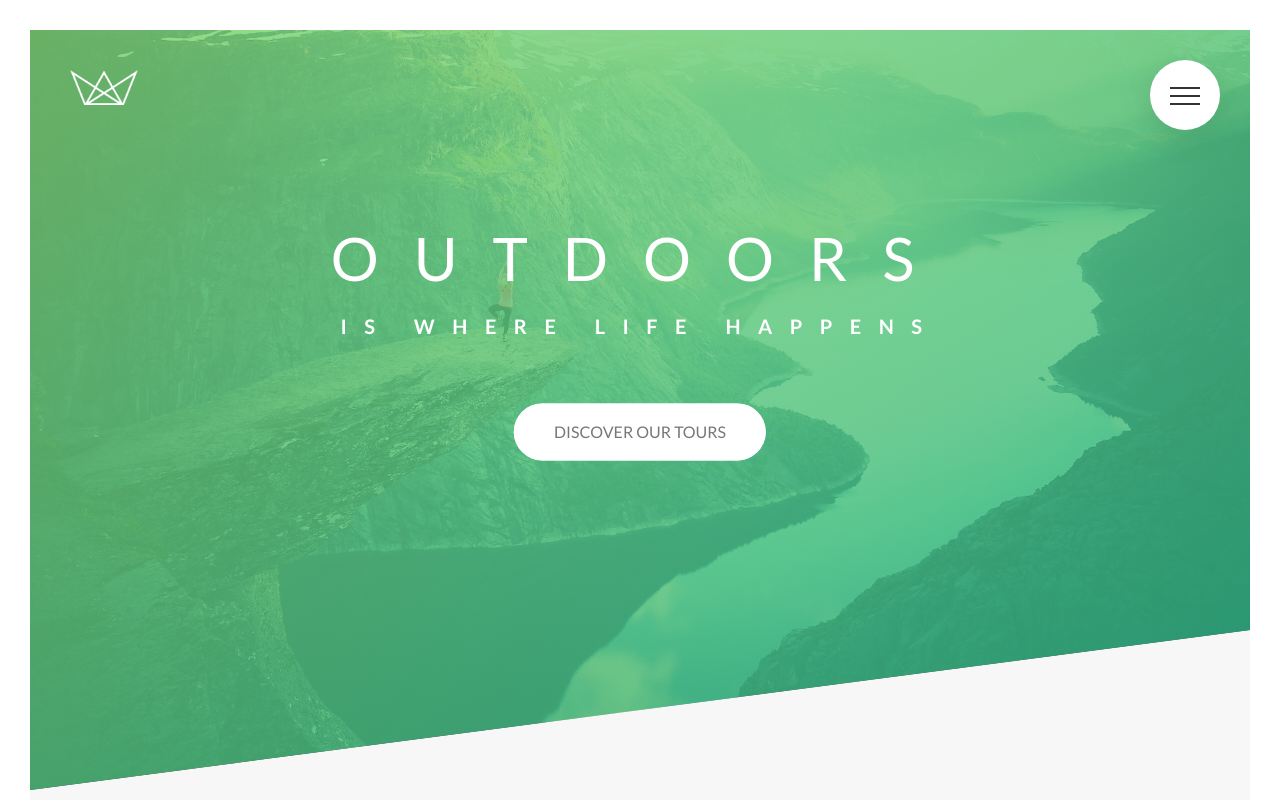
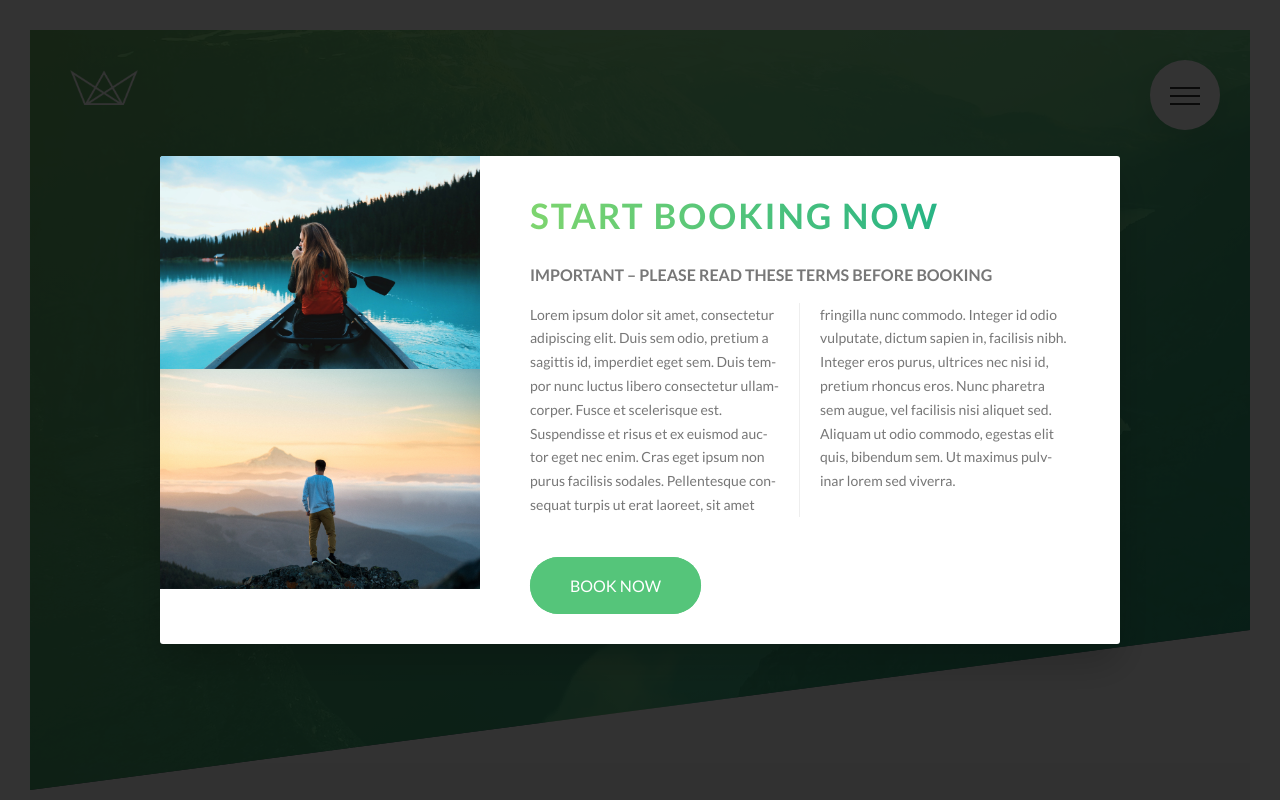
Before and after one commit to JoseManuelMunozManzano/natours, a website: page index.html in a window 1280 px wide. Shown: the top 800 px of the page. Drawn offline with Linux system fonts and the light colour scheme.

Commit message:
Building a pure CSS popup - Part 1

```diff
--- a/index.html
+++ b/index.html
@@ -383,6 +383,25 @@
           </div>
         </footer>
 
+        <!-- Pop-up -->
+        <div class="popup">
+          <div class="popup__content">
+             <!-- How to make two boxes side by side having automatically the same height -->
+             <div class="popup__left">
+              <img src="img/nat-8.jpg" alt="Tour photo" class="popup__img">
+              <img src="img/nat-9.jpg" alt="Tour photo" class="popup__img">
+             </div>
+             <div class="popup__right">
+              <h2 class="heading-secondary u-margin-bottom-small">Start booking now</h2>
+              <h3 class="heading-tertiary u-margin-bottom-small">Important &ndash; Please read these terms before booking</h3>
+              <p class="popup__text">
+                Lorem ipsum dolor sit amet, consectetur adipiscing elit. Duis sem odio, pretium a sagittis id, imperdiet eget sem. Duis tempor nunc luctus libero consectetur ullamcorper. Fusce et scelerisque est. Suspendisse et risus et ex euismod auctor eget nec enim. Cras eget ipsum non purus facilisis sodales. Pellentesque consequat turpis ut erat laoreet, sit amet fringilla nunc commodo. Integer id odio vulputate, dictum sapien in, facilisis nibh. Integer eros purus, ultrices nec nisi id, pretium rhoncus eros. Nunc pharetra sem augue, vel facilisis nisi aliquet sed. Aliquam ut odio commodo, egestas elit quis, bibendum sem. Ut maximus pulvinar lorem sed viverra.
+              </p>
+              <a href="#" class="btn btn--green">Book now</a>
+             </div>
+          </div>
+        </div>
+
         <!-- <section class="grid-test">
             <div class="row">
               <div class="col-1-of-2">
--- a/sass/abstracts/_mixins.scss
+++ b/sass/abstracts/_mixins.scss
@@ -12,3 +12,10 @@
   left: 75%;
   transform: translate(-50%, -50%);
 }
+
+@mixin absCenter {
+  position: absolute;
+  top: 50%;
+  left: 50%;
+  transform: translate(-50%, -50%);
+}
--- /dev/null
+++ b/sass/components/_popup.scss
@@ -0,0 +1,77 @@
+.popup {
+  height: 100vh;
+  width: 100%;
+  position: fixed;
+  top: 0;
+  left: 0;
+  background-color: rgba($color-black, 0.8);
+  z-index: 9999;
+
+  &__content {
+    @include absCenter;
+
+    width: 75%;
+    background-color: $color-white;
+    box-shadow: 0 2rem 4rem rgba($color-black, 0.2);
+    border-radius: 3px;
+
+    display: table;
+    overflow: hidden;
+  }
+
+  // The problem with float: left is that the left part has all the height, but the right
+  // part has not the entire height, only the one occupies by its content.
+  // But we want the boxes actually have the same height, because then it's easier to
+  // center the content of the right part vertically in the middle.
+  // The technique is to simulate a table.
+  // So left and right will be displayed as table-cell and its parent will be displayed
+  // as table. In the right part, we apply vertical-align: middle; too
+  // Now the browser will automatically give them the same height
+  &__left {
+    // It's not an exaggeration to put such a high amount of these numbers after the comma
+    width: 33.333333%;
+    // float: left;
+    display: table-cell;
+  }
+
+  &__right {
+    width: 66.666667%;
+    // float: left;
+    display: table-cell;
+    vertical-align: middle;
+    padding: 3rem 5rem;
+  }
+
+  // We are going to start here because the images are very big
+  &__img {
+    display: block;
+    width: 100%;
+  }
+
+  &__text {
+    font-size: 1.4rem;
+    margin-bottom: 4rem;
+
+    // There exists Autoprefixer npm module to avoid doing this manually
+    -moz-column-count: 2;
+    -moz-column-gap: 4rem;
+    -moz-column-rule: 1px solid $color-grey-light-2;
+
+    // text columns
+    column-count: 2;
+    // space that we want between columns. Default is 1em = 14px here, because 1em
+    // is always the font-size of the current element
+    column-gap: 4rem;
+    // It's like a border which will be exactly in the middle of these two columns
+    column-rule: 1px solid $color-grey-light-2;
+
+    // hyphenation
+    // PROBLEM: Hyphenation is currently supported on Chrome only on Android and macOS
+    // In order to work correctly, you have to define the document language in index.html
+    // <html lang="en">
+    -moz-hyphens: auto;
+    -ms-hyphens: auto;
+    -webkit-hyphens: auto;
+    hyphens: auto;
+  }
+}
--- a/sass/main.scss
+++ b/sass/main.scss
@@ -15,6 +15,7 @@
 @import 'components/composition';
 @import 'components/feature-box';
 @import 'components/form';
+@import 'components/popup';
 @import 'components/story';
 
 @import 'layout/footer';
```
Also changed, not shown: sass/layout/_navigation.scss (+0 -16 lines), css/style.css.
